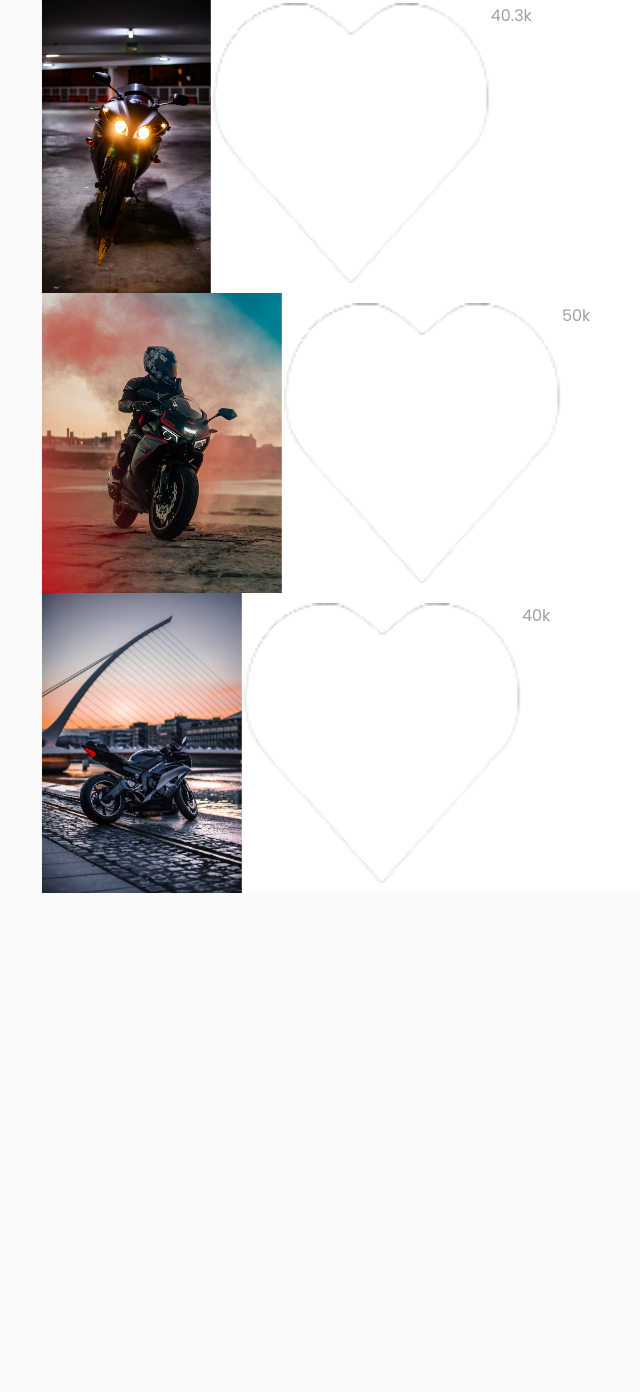
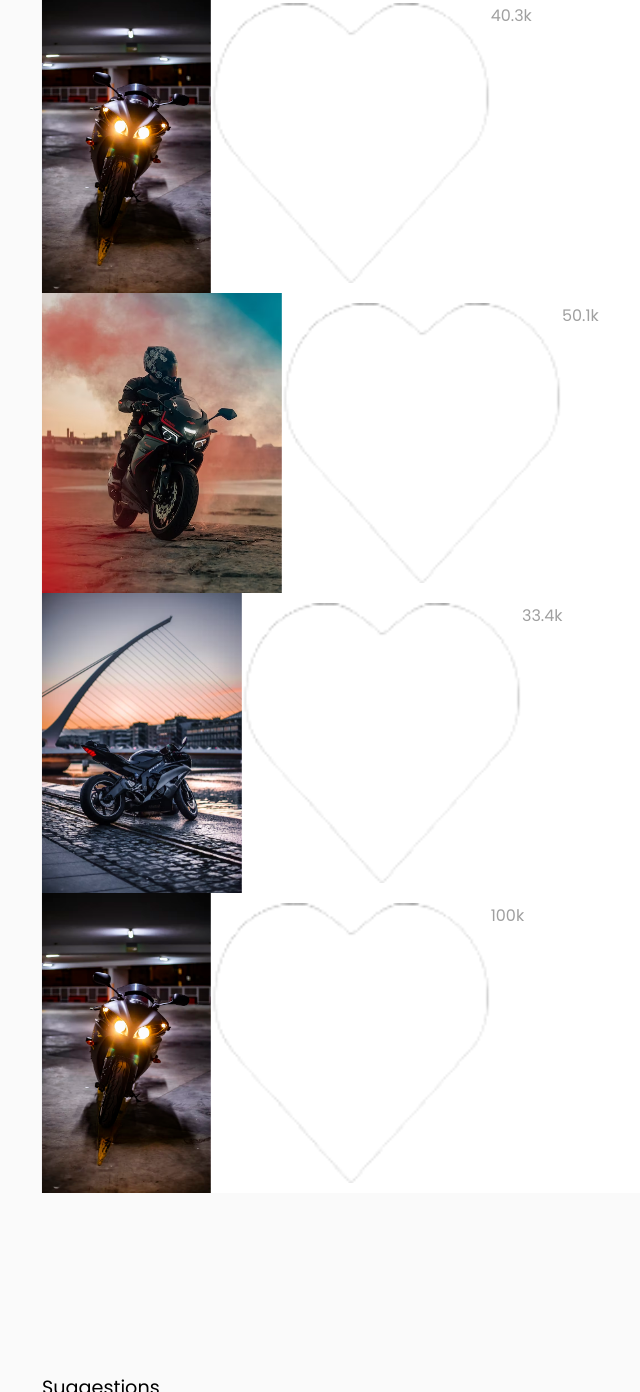
Before and after one commit to Gaiuscode/Instagram-CLONE, a plain HTML site: page user.html in a window 1280 px wide. Shown: the part 1408-2800 px from the top of the page, without its empty margins (86-726 px from the left). Before the commit the page ends 2551 px from the top, so only its background shows below. Drawn offline with Linux system fonts and the light colour scheme; a web font is replaced by a local one.

Commit message:
fixed it up

```diff
--- a/user.html
+++ b/user.html
@@ -92,7 +92,7 @@
             <img src="images/image12.png" alt="" class="post-img">
             <div class="likes">
                 <img src="images/icon/white-heart.png" alt="" class="icon">
-                <p class="likes-count">40k</p>
+                <p class="likes-count">11.1k</p>
             </div>
         </div>
         <div class="post">
@@ -106,14 +106,14 @@
             <img src="images/image10.png" alt="" class="post-img">
             <div class="likes">
                 <img src="images/icon/white-heart.png" alt="" class="icon">
-                <p class="likes-count">40k</p>
+                <p class="likes-count">90k</p>
             </div>
         </div>
         <div class="post">
             <img src="images/image5.png" alt="" class="post-img">
             <div class="likes">
                 <img src="images/icon/white-heart.png" alt="" class="icon">
-                <p class="likes-count">40k</p>
+                <p class="likes-count">23.5k</p>
             </div>
         </div>
         <div class="post">
@@ -127,17 +127,26 @@
             <img src="images/image8.png" alt="" class="post-img">
             <div class="likes">
                 <img src="images/icon/white-heart.png" alt="" class="icon">
-                <p class="likes-count">50k</p>
+                <p class="likes-count">50.1k</p>
             </div>
         </div>
         <div class="post">
             <img src="images/image7.png" alt="" class="post-img">
             <div class="likes">
                 <img src="images/icon/white-heart.png" alt="" class="icon">
-                <p class="likes-count">40k</p>
+                <p class="likes-count">33.4k</p>
+            </div>
+        </div>
+        <div class="post">
+            <img src="images/image9.png" alt="" class="post-img">
+            <div class="likes">
+                <img src="images/icon/white-heart.png" alt="" class="icon">
+                <p class="likes-count">100k</p>
             </div>
         </div>
     </div>
+
+    <h1 class="suggestion-heading">Suggestions</h1>
 
 
     <script src="js/app.js"></script>
```
